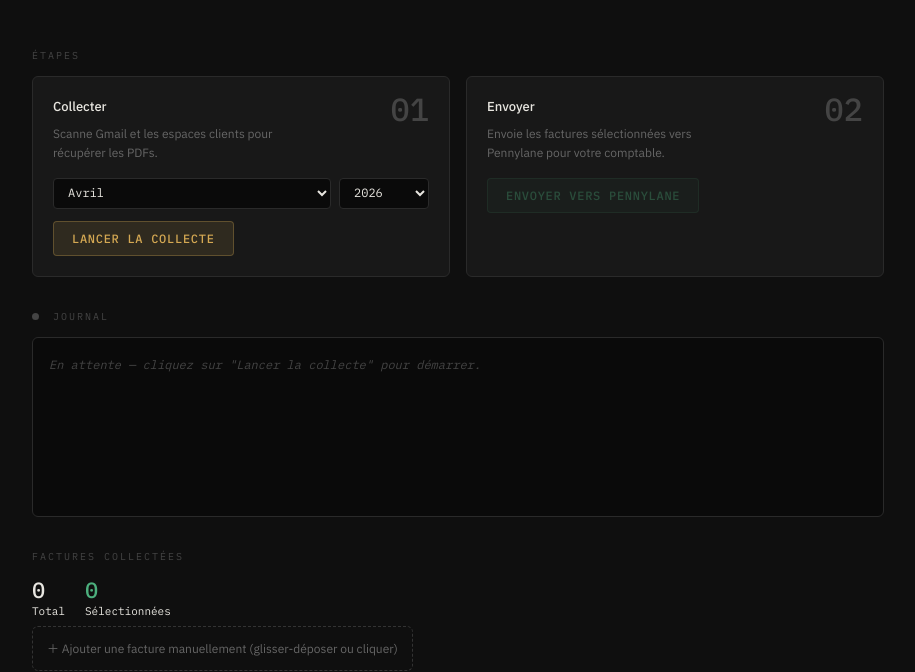
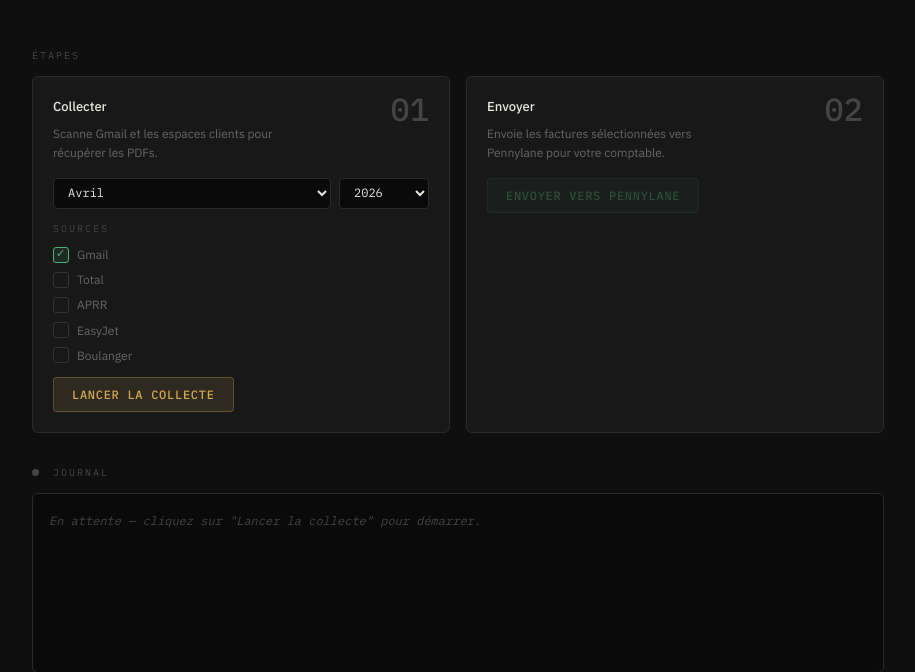
Before and after one commit to skoooooon/factures-auto, a Flask app: page / in a window 1280 px wide. Shown: the part 82-754 px from the top of the page, without its empty margins (182-1097 px from the left). Run offline with Flask 3, Linux system fonts and the light colour scheme; the visitor is signed in with stand-in values (Sample User, id 1); data that the repository does not hold is empty.

Commit message:
Cases à cocher pour activer/désactiver les sources de collecte

```diff
--- a/app.py
+++ b/app.py
@@ -73,6 +73,7 @@ def collect():
     data = request.get_json() or {}
     month = data.get("month")
     year = data.get("year")
+    active_sources = data.get("active_sources", ["gmail"])
 
     state["collecting"] = True
     state["logs"] = []
@@ -80,7 +81,7 @@ def collect():
 
     def run():
         try:
-            run_collection(state, log, month=month, year=year)
+            run_collection(state, log, month=month, year=year, active_sources=active_sources)
         finally:
             state["collecting"] = False
 
--- a/collector.py
+++ b/collector.py
@@ -17,7 +17,10 @@ def load_dynamic_connectors():
             return json.load(f)
     return []
 
-def run_collection(state, log, month=None, year=None):
+def run_collection(state, log, month=None, year=None, active_sources=None):
+    if active_sources is None:
+        active_sources = ["gmail"]
+
     if not month or not year:
         now = datetime.now()
         month, year = now.month, now.year
@@ -27,21 +30,23 @@ def run_collection(state, log, month=None, year=None):
 
     log(f"🚀 Démarrage de la collecte...")
     log(f"   Période : {first_day.strftime('%d/%m/%Y')} → {last_day.strftime('%d/%m/%Y')}")
+    log(f"   Sources actives : {', '.join(active_sources)}")
     os.makedirs("uploads", exist_ok=True)
 
     # ── 1. Gmail ──────────────────────────────────────────────
-    log("📧 Scan de Gmail...")
-    try:
-        gmail_invoices = collect_gmail(log, date_from=first_day, date_to=last_day)
-        for inv in gmail_invoices:
-            state["invoices"].append(inv)
-        log(f"✅ Gmail : {len(gmail_invoices)} facture(s) trouvée(s)")
-    except Exception as e:
-        log(f"❌ Gmail : erreur — {e}")
-        gmail_invoices = []
+    if "gmail" in active_sources:
+        log("📧 Scan de Gmail...")
+        try:
+            gmail_invoices = collect_gmail(log, date_from=first_day, date_to=last_day)
+            for inv in gmail_invoices:
+                state["invoices"].append(inv)
+            log(f"✅ Gmail : {len(gmail_invoices)} facture(s) trouvée(s)")
+        except Exception as e:
+            log(f"❌ Gmail : erreur — {e}")
+    else:
+        log("⏭️  Gmail : désactivé")
 
     covered_sources = {inv["source"] for inv in state["invoices"]}
-    log(f"   Sources couvertes par Gmail : {covered_sources or 'aucune'}")
 
     # ── 2. Connecteurs statiques ───────────────────────────────
     static_connectors = [
@@ -52,6 +57,9 @@ def run_collection(state, log, month=None, year=None):
     ]
 
     for name, connector_fn, source_key in static_connectors:
+        if source_key not in active_sources:
+            log(f"⏭️  {name} : désactivé")
+            continue
         if source_key in covered_sources:
             log(f"⏭️  {name} : déjà récupéré via Gmail, ignoré")
             continue
@@ -66,7 +74,7 @@ def run_collection(state, log, month=None, year=None):
 
     # ── 3. Connecteurs dynamiques ──────────────────────────────
     dynamic_connectors = load_dynamic_connectors()
-    enabled = [c for c in dynamic_connectors if c.get("enabled", True)]
+    enabled = [c for c in dynamic_connectors if c.get("enabled", True) and c["slug"] in active_sources]
     if enabled:
         log(f"🔌 {len(enabled)} connecteur(s) dynamique(s)...")
     for connector in enabled:
--- a/templates/index.html
+++ b/templates/index.html
@@ -150,6 +150,26 @@
         <select id="sel-year" class="form-input" style="width:90px;padding:6px 10px;font-size:12px">
         </select>
       </div>
+      <div style="margin-bottom:12px">
+        <div class="section-label" style="margin-bottom:8px">Sources</div>
+        <div style="display:flex;flex-direction:column;gap:6px" id="sources-list">
+          <label style="display:flex;align-items:center;gap:8px;cursor:pointer;font-size:12px;color:var(--text-muted)">
+            <input type="checkbox" class="toggle-check" id="src-gmail" checked> Gmail
+          </label>
+          <label style="display:flex;align-items:center;gap:8px;cursor:pointer;font-size:12px;color:var(--text-muted)">
+            <input type="checkbox" class="toggle-check" id="src-total"> Total
+          </label>
+          <label style="display:flex;align-items:center;gap:8px;cursor:pointer;font-size:12px;color:var(--text-muted)">
+            <input type="checkbox" class="toggle-check" id="src-aprr"> APRR
+          </label>
+          <label style="display:flex;align-items:center;gap:8px;cursor:pointer;font-size:12px;color:var(--text-muted)">
+            <input type="checkbox" class="toggle-check" id="src-easyjet"> EasyJet
+          </label>
+          <label style="display:flex;align-items:center;gap:8px;cursor:pointer;font-size:12px;color:var(--text-muted)">
+            <input type="checkbox" class="toggle-check" id="src-boulanger"> Boulanger
+          </label>
+        </div>
+      </div>
       <button class="btn btn-collect" id="btn-collect" onclick="startCollect()">
         <span class="spinner" id="spin-collect"></span>
         Lancer la collecte
@@ -282,10 +302,26 @@ function initDateSelectors() {
 async function startCollect() {
   const month = parseInt(document.getElementById('sel-month').value);
   const year = parseInt(document.getElementById('sel-year').value);
+
+  // Récupère les sources cochées
+  const active_sources = [];
+  document.querySelectorAll('#sources-list input[type="checkbox"]').forEach(cb => {
+    if (cb.checked) active_sources.push(cb.id.replace('src-', ''));
+  });
+  // Ajoute les connecteurs dynamiques actifs
+  document.querySelectorAll('.conn-checkbox:checked').forEach(cb => {
+    active_sources.push(cb.dataset.slug);
+  });
+
+  if (active_sources.length === 0) {
+    alert('Sélectionnez au moins une source.');
+    return;
+  }
+
   const res = await fetch('/api/collect', {
     method: 'POST',
     headers: { 'Content-Type': 'application/json' },
-    body: JSON.stringify({ month, year }),
+    body: JSON.stringify({ month, year, active_sources }),
   });
   if (!res.ok) { const d = await res.json(); alert(d.error); return; }
   setLoading('collect', true);
@@ -406,6 +442,8 @@ async function startCollect() {
   const el = document.getElementById('connector-list');
   if (!connectors.length) {
     el.innerHTML = `<div class="empty-state" style="padding:20px"><p>Aucun espace client configuré.</p><p class="empty-sub">Cliquez sur "Ajouter un service" pour commencer.</p></div>`;
+    // Retire les éventuelles checkboxes dynamiques de la liste sources
+    document.querySelectorAll('.dyn-source-label').forEach(l => l.remove());
     return;
   }
   el.innerHTML = connectors.map(c => `
@@ -421,6 +459,18 @@ async function startCollect() {
         <button class="btn btn-danger btn-sm" onclick="deleteConnector('${c.id}')">✕</button>
       </div>
     </div>`).join('');
+
+  // Synchronise les checkboxes dynamiques dans la liste sources
+  document.querySelectorAll('.dyn-source-label').forEach(l => l.remove());
+  const sourcesList = document.getElementById('sources-list');
+  connectors.forEach(c => {
+    if (c.enabled === false) return;
+    const label = document.createElement('label');
+    label.className = 'dyn-source-label';
+    label.style = 'display:flex;align-items:center;gap:8px;cursor:pointer;font-size:12px;color:var(--text-muted)';
+    label.innerHTML = `<input type="checkbox" class="toggle-check conn-checkbox" data-slug="${c.slug}"> ${escHtml(c.name)}`;
+    sourcesList.appendChild(label);
+  });
 }
 
   async function toggleConnector(id) {
```
Lines whose indentation alone changed are shown as unchanged.
